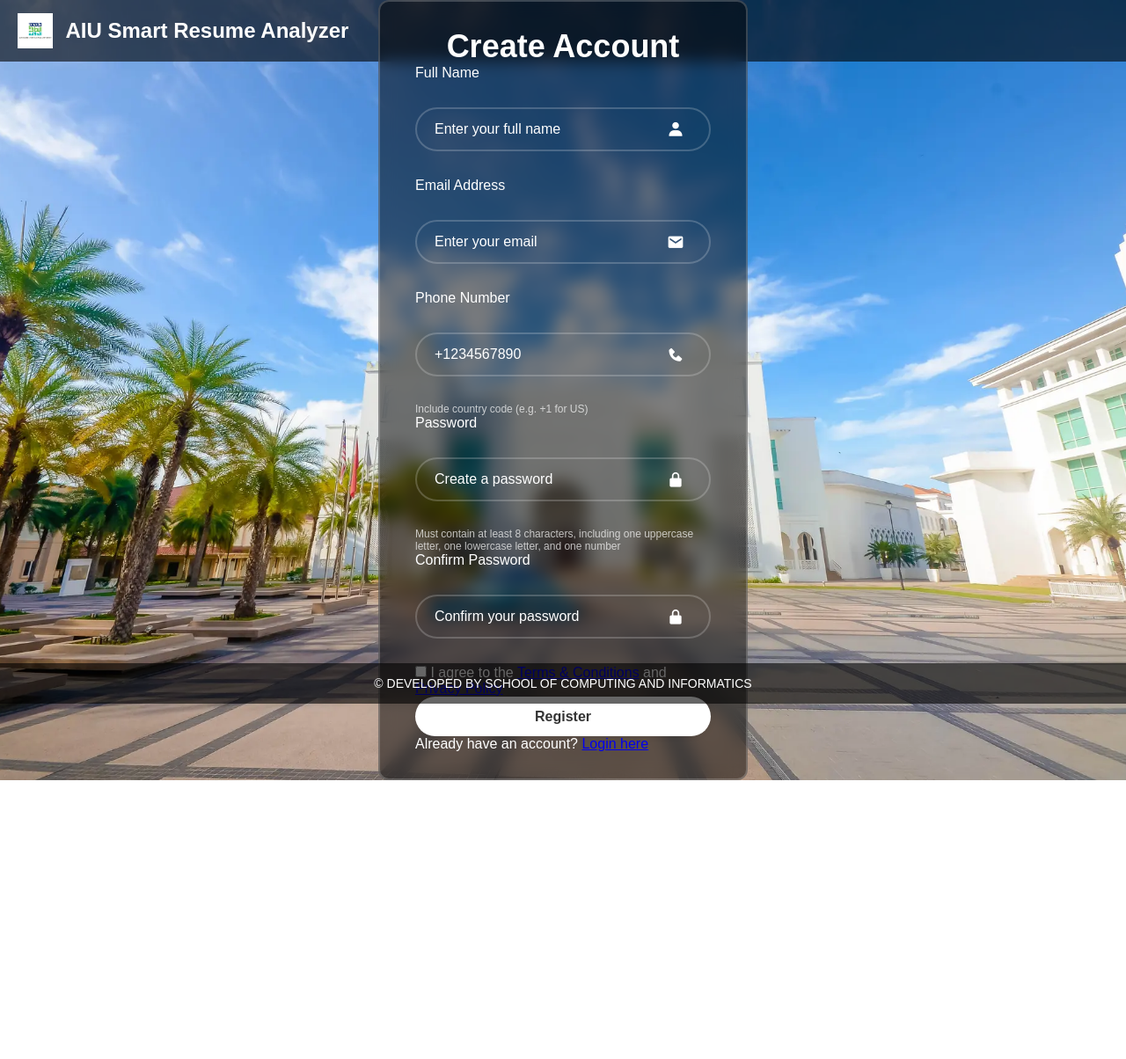
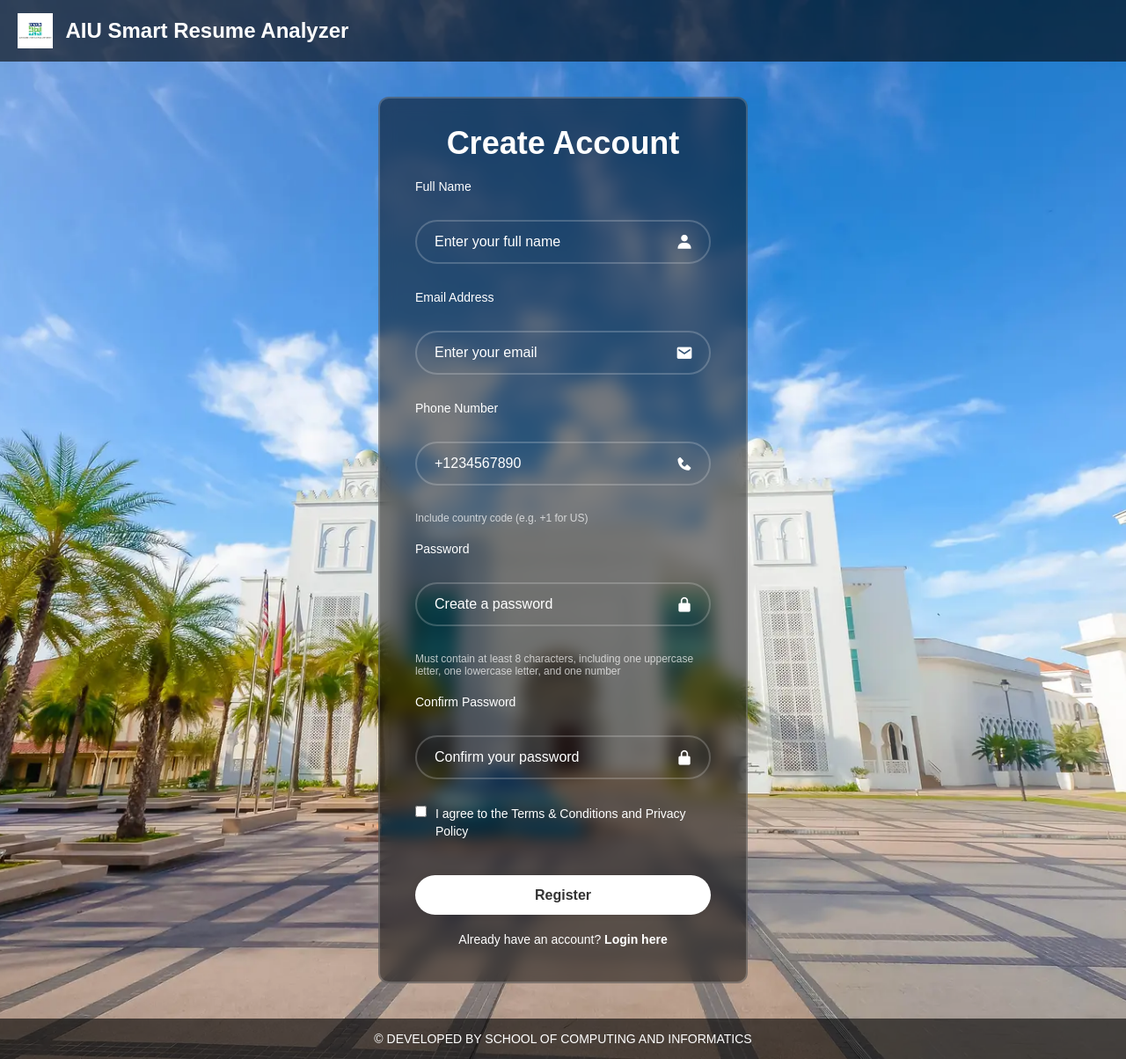
Before and after one commit to d7mo25/AIU-RESUME-ANALYZER, a FastAPI app: page /register in a window 1280 px wide. Shown: the whole page at 88% size. Before the commit the page ends 887 px from the top, so only its background shows below. Run offline with FastAPI, Linux system fonts and the light colour scheme.

Commit message:
Update register.html

```diff
--- a/templates/register.html
+++ b/templates/register.html
@@ -8,6 +8,135 @@
   <link rel="stylesheet" href="/static/styles.css">
   <link rel="icon" type="image/png" href="/static/favicon.png">
   <style>
+    /* Override the existing body styles to prevent touching header/footer */
+    body {
+      margin: 0;
+      padding: 0;
+      min-height: 100vh;
+      background: url(background.jpg) no-repeat;
+      background-size: cover;
+      background-position: center;
+      font-family: "Poppins", sans-serif;
+
+      /* Create a flex container that accounts for header and footer */
+      display: flex;
+      flex-direction: column;
+    }
+
+    /* Header styling */
+    .site-header {
+      width: 100%;
+      color: #fff;
+      padding: 15px 0;
+      background-color: rgba(0, 0, 0, 0.6);
+      position: relative; /* Changed from absolute */
+      text-align: left;
+      flex-shrink: 0; /* Prevent shrinking */
+    }
+
+    .header-logo {
+      height: 40px;
+      vertical-align: middle;
+      margin-right: 10px;
+      margin-left: 20px;
+    }
+
+    .site-header h2 {
+      display: inline-block;
+      vertical-align: middle;
+      margin: 0;
+    }
+
+    /* Main content area - takes remaining space and centers the form */
+    .main-content {
+      flex: 1;
+      display: flex;
+      justify-content: center;
+      align-items: center;
+      padding: 40px 20px; /* Add padding to prevent touching header/footer */
+      min-height: 0; /* Allow shrinking if needed */
+    }
+
+    /* Footer styling */
+    .site-footer {
+      width: 100%;
+      color: #fff;
+      padding: 15px 0;
+      background-color: rgba(0, 0, 0, 0.6);
+      position: relative; /* Changed from absolute */
+      font-size: 14px;
+      text-align: center;
+      flex-shrink: 0; /* Prevent shrinking */
+    }
+
+    /* Form wrapper styles */
+    .wrapper {
+      width: 420px;
+      max-width: 100%; /* Responsive on small screens */
+      background: rgba(0, 0, 0, 0.5);
+      border: 2px solid rgba(255, 255, 255, .2);
+      backdrop-filter: blur(9px);
+      color: #fff;
+      border-radius: 12px;
+      padding: 30px 40px;
+      margin: 0 auto; /* Center horizontally */
+      box-sizing: border-box;
+    }
+
+    .wrapper h1 {
+      font-size: 36px;
+      text-align: center;
+      margin-bottom: 20px;
+    }
+
+    .input-box {
+      position: relative;
+      width: 100%;
+      height: 50px;
+      margin: 30px 0;
+    }
+
+    .input-box input {
+      width: 100%;
+      height: 100%;
+      background: transparent;
+      border: none;
+      outline: none;
+      border: 2px solid rgba(255, 255, 255, .2);
+      border-radius: 40px;
+      font-size: 16px;
+      color: #fff;
+      padding: 20px 45px 20px 20px;
+      box-sizing: border-box;
+    }
+
+    .input-box input::placeholder {
+      color: #fff;
+    }
+
+    .input-box i {
+      position: absolute;
+      right: 20px;
+      top: 50%;
+      transform: translateY(-50%);
+      font-size: 20px;
+    }
+
+    .btn {
+      width: 100%;
+      height: 45px;
+      background: #fff;
+      border: none;
+      outline: none;
+      border-radius: 40px;
+      box-shadow: 0 0 10px rgba(0, 0, 0, .1);
+      cursor: pointer;
+      font-size: 16px;
+      color: #333;
+      font-weight: 600;
+      margin-top: 20px;
+    }
+
     .error-message, .success-message {
       padding: 10px;
       border-radius: 5px;
@@ -44,25 +173,71 @@
       to { transform: rotate(360deg); }
     }
 
-    .login-register {
+    .input-group {
+      margin-bottom: 20px;
+    }
+
+    .input-group label {
+      display: block;
+      margin-bottom: 8px;
+      color: #fff;
+      font-size: 14px;
+      font-weight: 500;
+    }
+
+    .terms {
+      display: flex;
+      align-items: flex-start;
+      gap: 10px;
+      margin: 20px 0;
+      font-size: 14px;
+    }
+
+    .terms input[type="checkbox"] {
+      margin: 0;
+      accent-color: #fff;
+    }
+
+    .terms label {
+      margin: 0;
+      line-height: 1.4;
+    }
+
+    .terms a {
+      color: #fff;
+      text-decoration: none;
+    }
+
+    .terms a:hover {
+      text-decoration: underline;
+    }
+
+    .login-link {
       text-align: center;
       margin-top: 20px;
     }
 
-    .login-register p {
+    .login-link p {
       color: #fff;
       font-size: 14px;
       margin: 10px 0;
     }
 
-    .login-register a {
+    .login-link a {
       color: #fff;
       text-decoration: none;
       font-weight: 600;
     }
 
-    .login-register a:hover {
+    .login-link a:hover {
       text-decoration: underline;
+    }
+
+    .phone-format {
+      font-size: 12px;
+      color: rgba(255, 255, 255, 0.7);
+      margin-top: 5px;
+      display: block;
     }
 
     .password-requirements {
@@ -91,8 +286,8 @@
     <h2>AIU Smart Resume Analyzer</h2>
   </header>
 
-  <div class="wrapper">
-    <div class="form-container">
+  <main class="main-content">
+    <div class="wrapper">
       <h1>Create Account</h1>
 
       <div id="errorMessage" class="error-message"></div>
```
Also changed, not shown: other parts of templates/register.html (+35 -10 lines).
